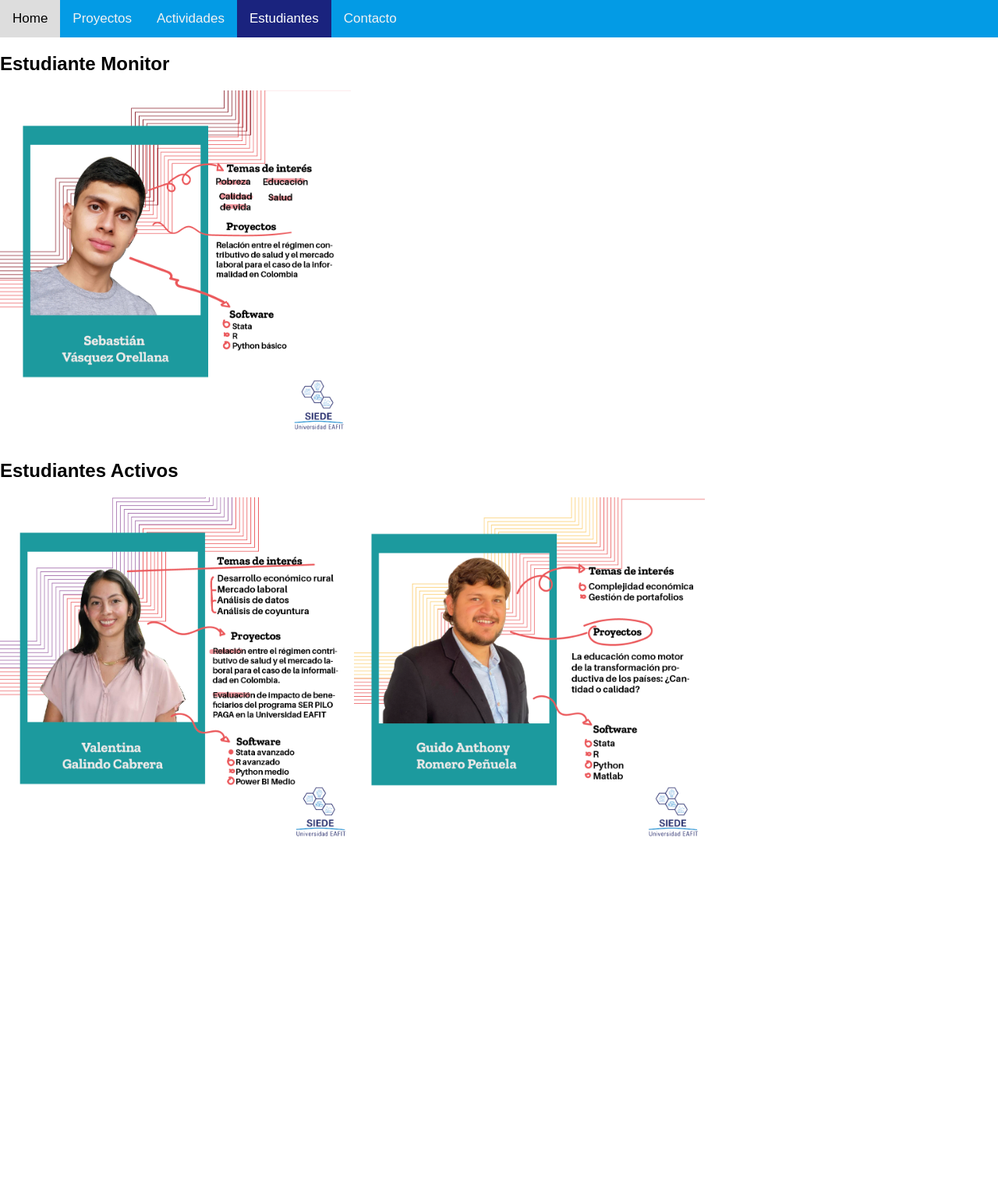
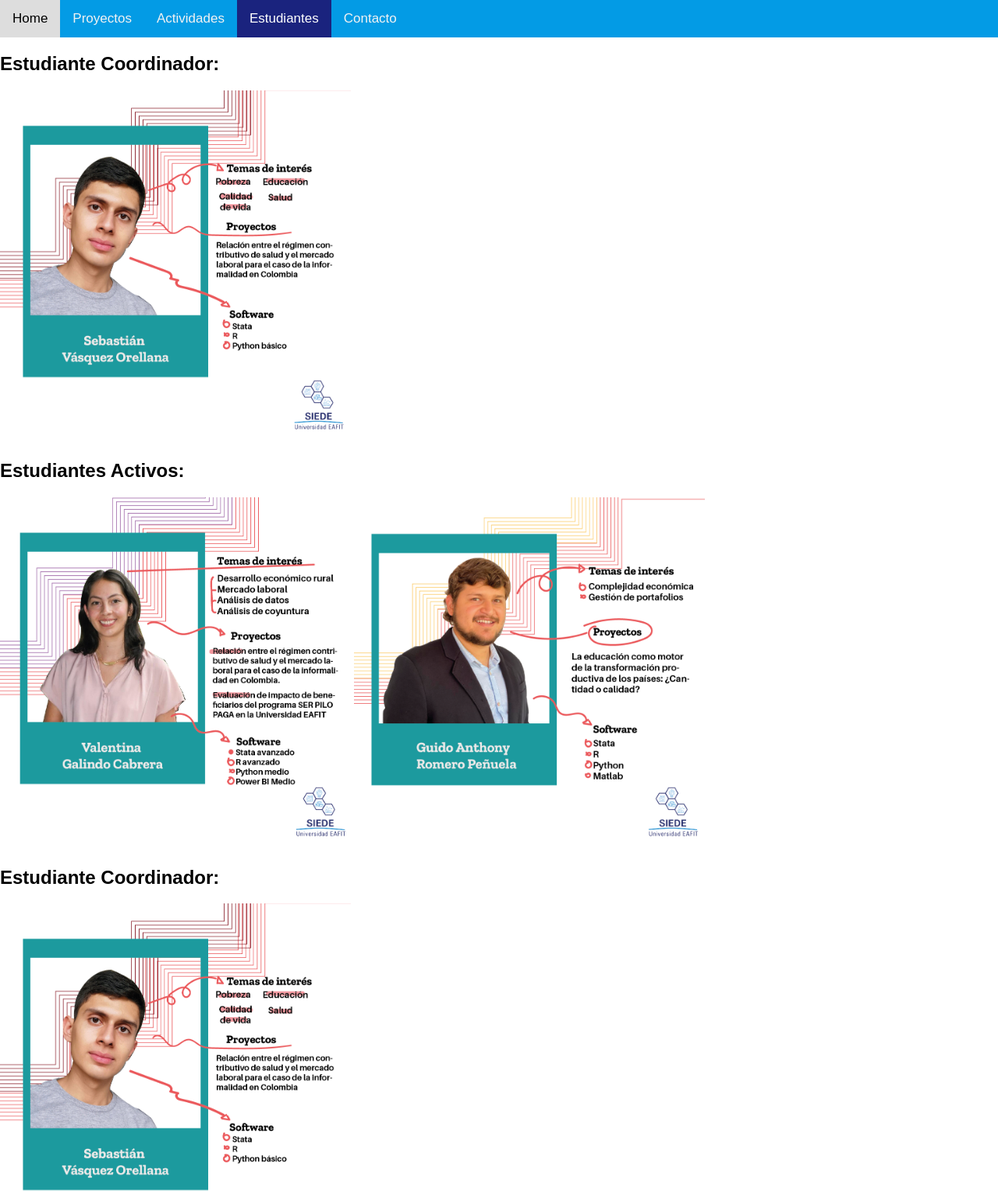
Before and after one commit to SIEDEEAFIT/Estudiantes, a plain HTML site: page docs/index.html in a window 1280 px wide. Shown: the top 1528 px of the page at 78% size. Before the commit the page ends 1092 px from the top, so only its background shows below. Drawn offline with Linux system fonts and the light colour scheme.

Commit message:
Update index.html

```diff
--- a/docs/index.html
+++ b/docs/index.html
@@ -42,11 +42,14 @@ body {
   <a href="mailto:semillerosiede@eafit.edu.co">Contacto</a>
 </div>
  <body>
-    <h2>Estudiante Monitor </h2>
+    <h2>Estudiante Coordinador: </h2>
        <img src="https://siedeeafit.github.io/Estudiantes/VEC_SIEDE_SVO.png" alt="SIEDE EAFIT" width="450" height="450">
-    <h2>Estudiantes Activos </h2>
+    <h2>Estudiantes Activos: </h2>
        <img src="https://siedeeafit.github.io/Estudiantes/VEC_SIEDE_VGC.png" alt="SIEDE EAFIT" width="450" height="450">
        <img src="https://siedeeafit.github.io/Estudiantes/VEC_SIEDE_GARP.png" alt="SIEDE EAFIT" width="450" height="450">
+        <h2>Estudiante Coordinador: </h2>
+       <img src="https://siedeeafit.github.io/Estudiantes/VEC_SIEDE_SVO.png" alt="SIEDE EAFIT" width="450" height="450">
+    <h2>Egresados: </h2>
 
  </body>
 </html>
```
